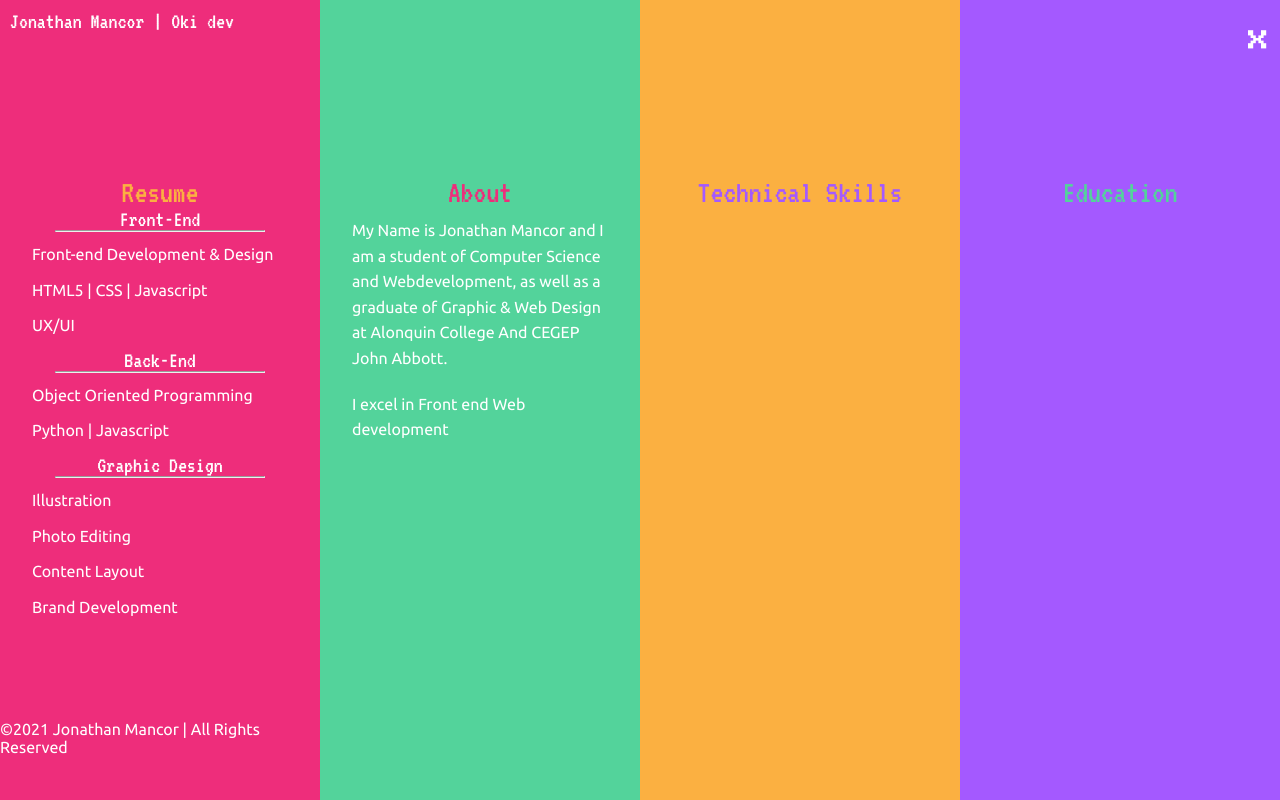
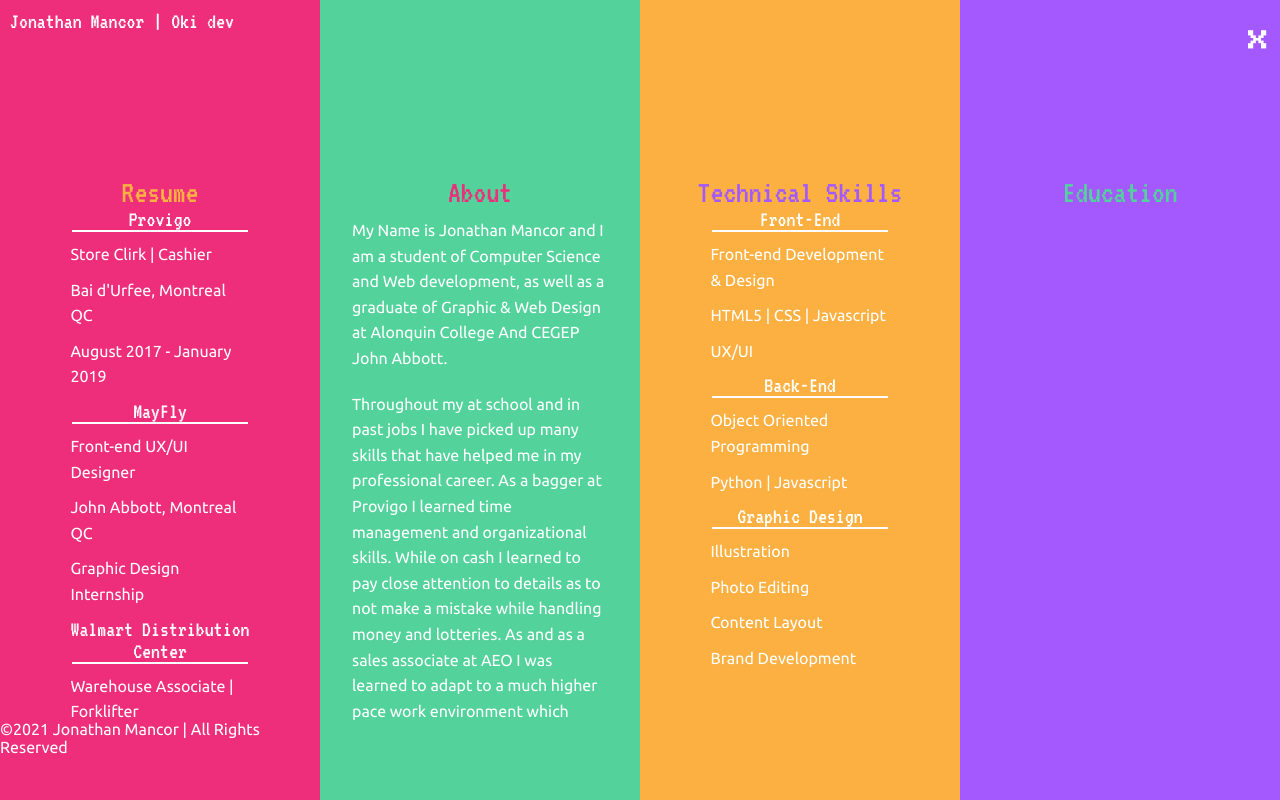
Before and after one commit to jonathanMancor/Resume-Website.github.io, a plain HTML site: page index.html in a window 1280 px wide. Both pictures are taken after a click on the element "About". Drawn offline with Linux system fonts and the light colour scheme.

Commit message:
Fill in about page content

```diff
--- a/index.html
+++ b/index.html
@@ -82,9 +82,59 @@
 
 
   <section id='aboutPage'>
-    <div id="resume" class="cntr1_4">
+    <div class="cntr1_4">
       <h2>Resume</h2>
-      <article class="">
+      <article class="resume">
+        <span>
+          <h4>Provigo</h4>
+          <hr>
+          <p>Store Clirk | Cashier</p>
+          <p>Bai d'Urfee, Montreal QC</p>
+          <p>August 2017 - January 2019</p>
+        </span>
+        <span>
+          <h4>MayFly</h4>
+          <hr>
+          <p>Front-end UX/UI Designer</p>
+          <p>John Abbott, Montreal QC</p>
+          <p>Graphic Design Internship</p>
+        </span>
+        <span>
+          <h4>Walmart Distribution Center</h4>
+          <hr>
+          <p>Warehouse Associate | Forklifter</p>
+          <p>Cornwall ON</p>
+          <p>June 2020 - August 2020</p>
+        </span>
+
+        <span>
+          <h4>Jean Coutu</h4>
+          <hr>
+          <p>Store Supervisor</p>
+          <p>Vanier, Ottawa ON</p>
+          <p>November 2020 - Present Day</p>
+        </span>
+      </article>
+    </div>
+    <div class="cntr1_4">
+      <h2>About</h2>
+      <p>
+        My Name is Jonathan Mancor and I am a student of Computer Science and Web development,
+        as well as a graduate of Graphic & Web Design at Alonquin College And CEGEP John Abbott.
+      </p>
+      <p>
+        Throughout my at school and in past jobs I have picked up many skills that have helped me in my professional career.
+As a bagger at Provigo I learned time management and organizational skills. While on cash I learned to pay close attention to details as to not make a mistake while handling money and lotteries.
+As and as a sales associate at AEO I was learned to adapt to a much higher pace work environment which required efficient communication skills, whether it be taking care of a
+customer or communicating with my co-workers.
+At the Walmart distribution center I developed my endurance at the workplace as well as organizational skills and efficiency.
+At Jean Coutu where I was supervisor, I learned how to balance cashes, calculate deposits, open and close the store, manage co-workers, think proactivley about what tasks needs to be done and making sure that the store’s flow of productivity is maintained.
+At all my jobs I have always presented myself professionally and timely. I also pride myself on learning quickly and adapting rapidly in a dynamic workplace.
+      </p>
+    </div>
+    <div class="cntr1_4">
+      <h2>Technical Skills</h2>
+      <article class="skills">
         <span>
           <h4>Front-End</h4>
           <hr>
@@ -108,19 +158,6 @@
           <p>Brand Development</p>
         </span>
       </article>
-    </div>
-    <div class="cntr1_4">
-      <h2>About</h2>
-      <p>
-        My Name is Jonathan Mancor and I am a student of Computer Science and Webdevelopment,
-        as well as a graduate of Graphic & Web Design at Alonquin College And CEGEP John Abbott.
-      </p>
-      <p>
-        I excel in Front end Web development
-      </p>
-    </div>
-    <div class="cntr1_4">
-      <h2>Technical Skills</h2>
     </div>
     <div class="cntr1_4">
       <h2>Education</h2>
--- a/indexCss/master.css
+++ b/indexCss/master.css
@@ -61,6 +61,10 @@ h3{
 h4{
   font-family: 'VT323', monospace;
   font-size: 1.4em;
+}
+hr{
+  color: white;
+  border:0.5px solid white;
 }
 li{
   font-family: 'VT323', monospace;
@@ -272,15 +276,15 @@ footer{
 
 #resume{
 }
-#resume h2{
+#aboutPage .cntr1_4 h2{
   width: 100%;
 
-}#resume span{
-  width: 50%;
+}#aboutPage .cntr1_4 article{
+  width: 70%;
   margin: 0px auto 0px auto;
   height: 400px;
 }
-#resume hr {
-  width:65%;
+#aboutPage .cntr1_4 hr {
+  width:78%;
   margin: auto;
 }
```
